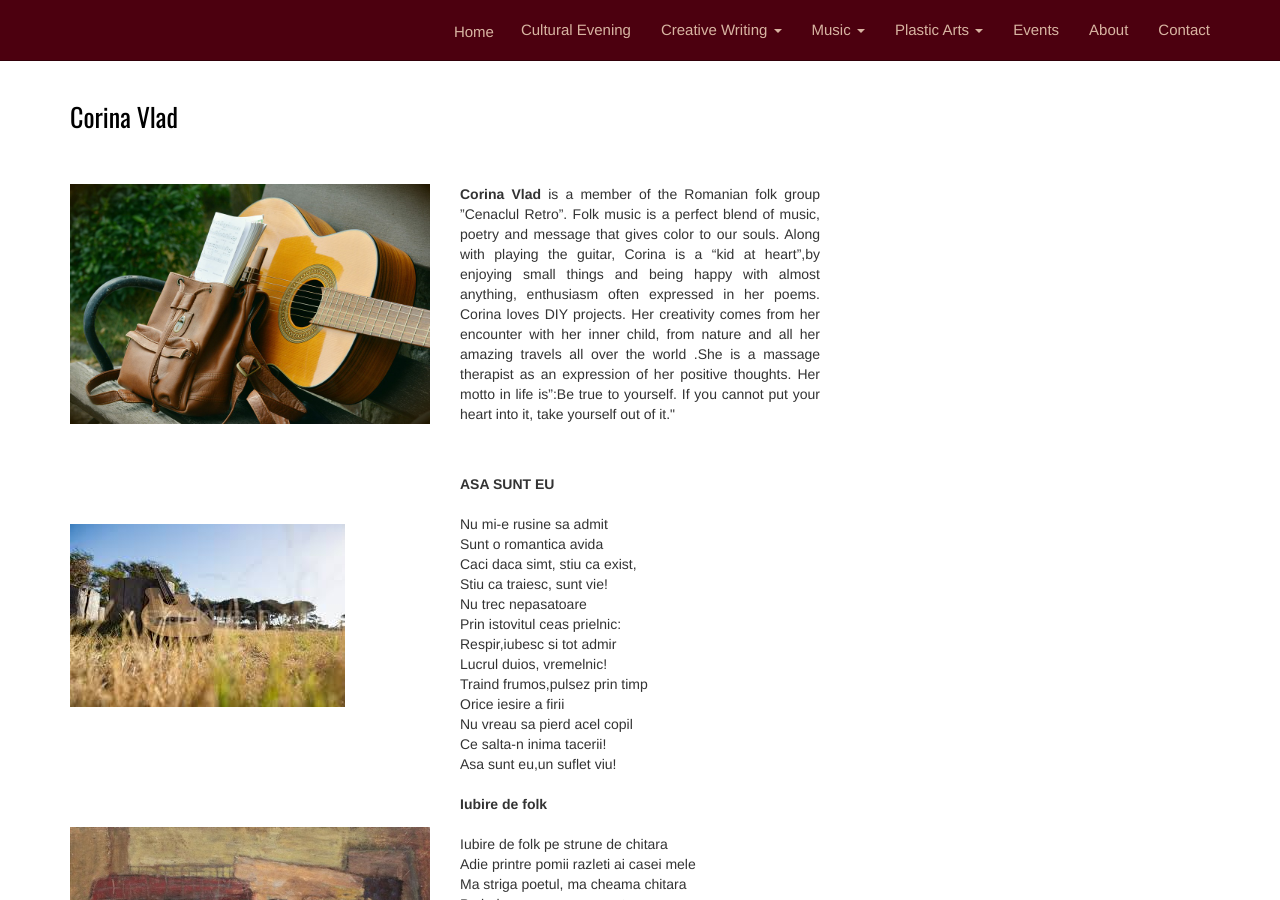
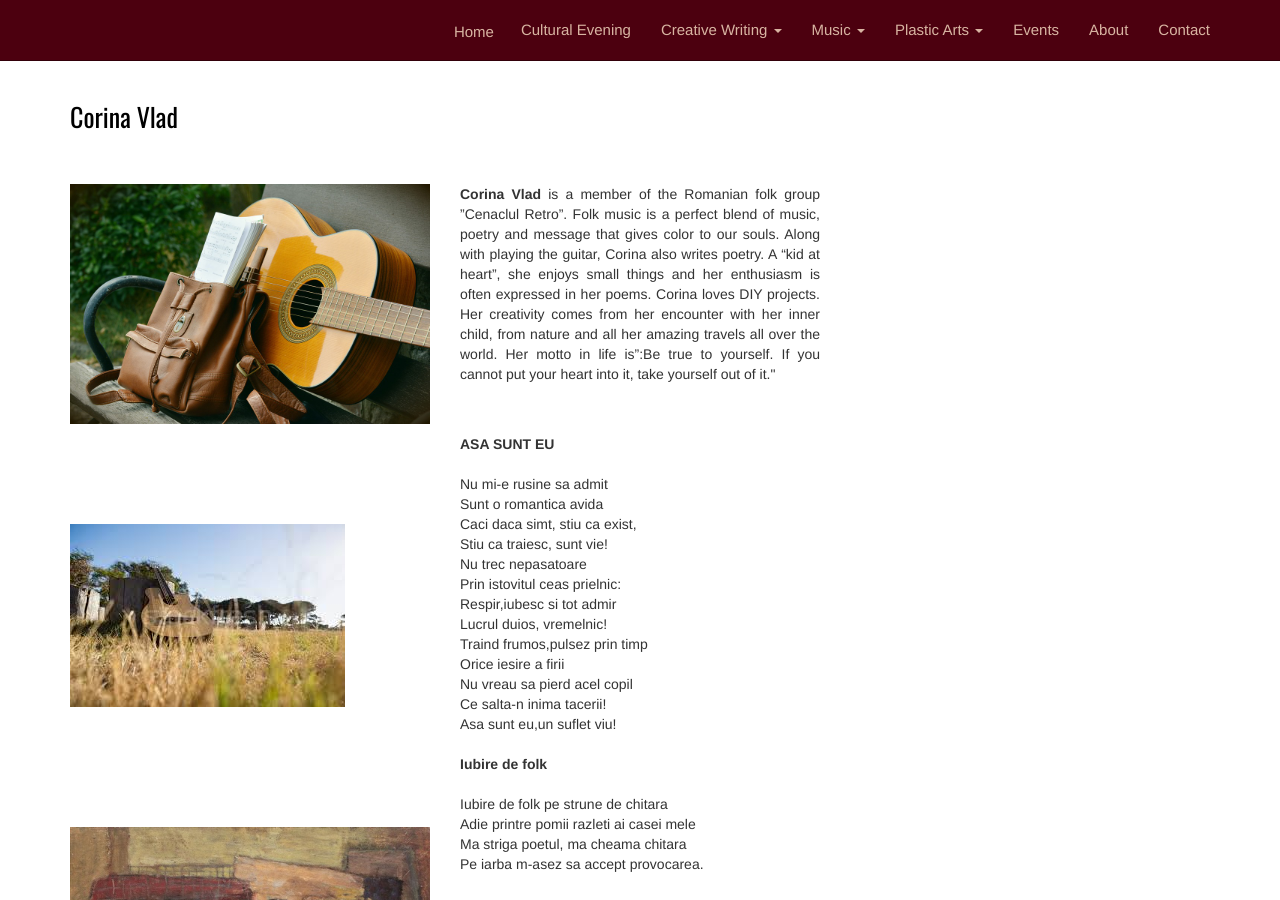
Before and after one commit to adrianth/culteve, a Jekyll site: the page built from en/music/corina-vlad.md, in a window 1280 px wide and 900 px high. Built offline with Jekyll 4.4.1, drawn with Linux system fonts in a browser that asks for light colours.

Commit message:
cateva modif la corina

```diff
--- a/en/music/corina-vlad.md
+++ b/en/music/corina-vlad.md
@@ -47,9 +47,8 @@ title: Corina Vlad
             <p style="text-align: justify">
 
             <strong>Corina Vlad</strong> is a member of the Romanian folk group ”Cenaclul Retro”. Folk music is a perfect blend of  music, poetry and message that gives color to our souls.
-Along with playing the guitar, Corina is a “kid at heart”,by enjoying small things and being happy with almost anything, enthusiasm often expressed in her poems.
-Corina loves DIY projects. Her creativity comes from her encounter with her inner  child, from nature and all her amazing travels all over the world .She is a massage therapist as an expression of her positive thoughts.
-Her motto in life is”:Be true to yourself. If you cannot put your heart into it, take yourself out of it."</p>
+Along with playing the guitar, Corina also writes poetry. A “kid at heart”, she enjoys small things and her enthusiasm is often expressed in her poems.
+Corina loves DIY projects. Her creativity comes from her encounter with her inner  child, from nature and all her amazing travels all over the world. Her motto in life is”:Be true to yourself. If you cannot put your heart into it, take yourself out of it."</p>
 <br>
 <br>
 
```
Also changed, not shown: en/music/anda-si-stefan.md (+1 -1 lines).
